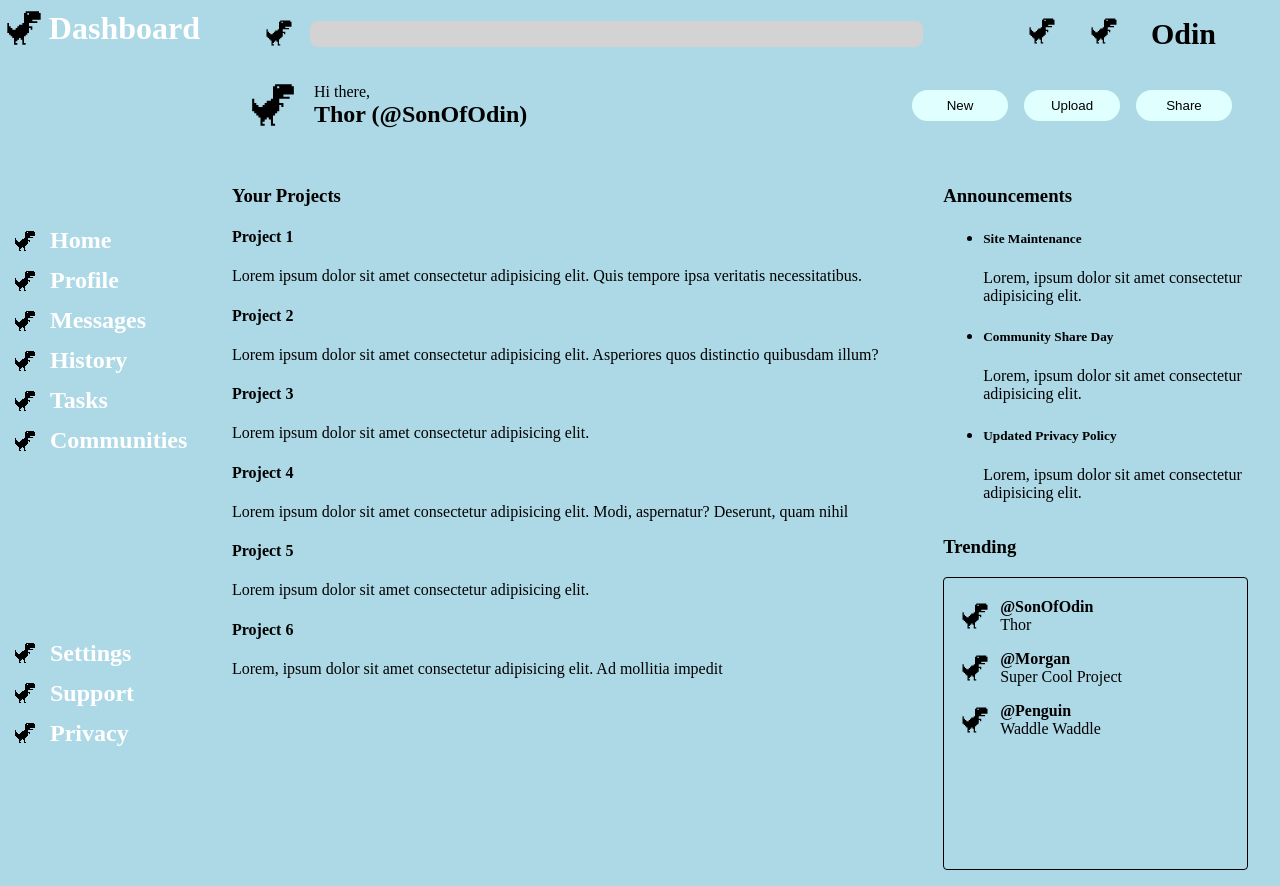
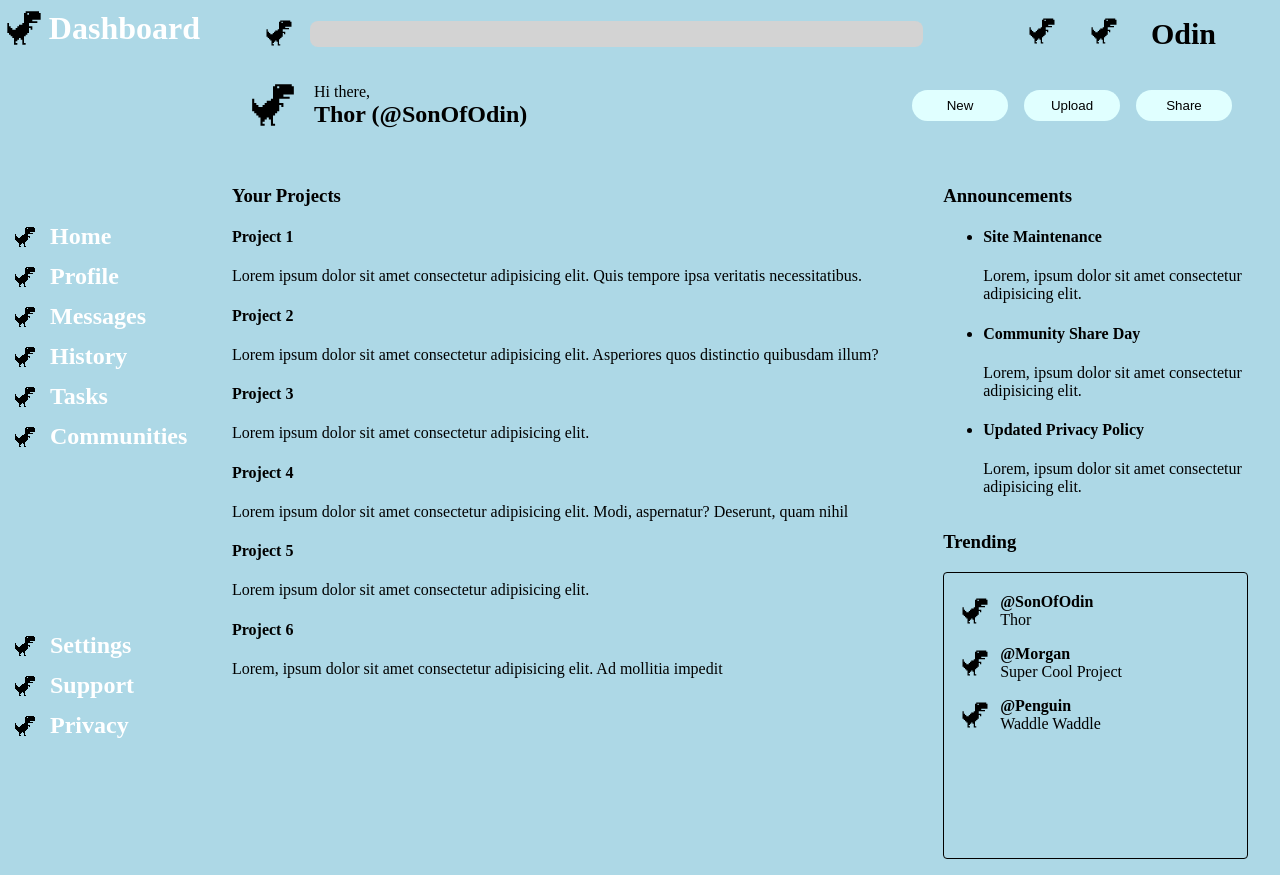
Before and after one commit to bbbbcccd/admin-dashboard, a plain HTML site: page index.html in a window 1280 px wide. Drawn offline with Linux system fonts and the light colour scheme.

Commit message:
Update announcement container

```diff
--- a/index.html
+++ b/index.html
@@ -142,24 +142,26 @@
             </div>
         </div>
 
-        <div class="announcement-container">
+        <div class="announcement">
                 <h3>Announcements</h3>
+                <div>
                     <ul>
-                    <li class="announcement">
-                        <h5>Site Maintenance</h5>
+                        <li>
+                            <h4>Site Maintenance</h4>
                             <p>Lorem, ipsum dolor sit amet consectetur adipisicing elit.</p>
                         </li>
 
-                    <li class="announcement">
-                        <h5>Community Share Day</h5>
+                        <li>
+                            <h4>Community Share Day</h4>
                             <p>Lorem, ipsum dolor sit amet consectetur adipisicing elit.</p>
                         </li>
 
-                    <li class="announcement">
-                        <h5>Updated Privacy Policy</h5>
+                        <li>
+                            <h4>Updated Privacy Policy</h4>
                             <p>Lorem, ipsum dolor sit amet consectetur adipisicing elit.</p>
                         </li>
                     </ul>
+                </div>
         </div>
 
         <div class="trending">
```
Lines whose indentation alone changed are shown as unchanged.
